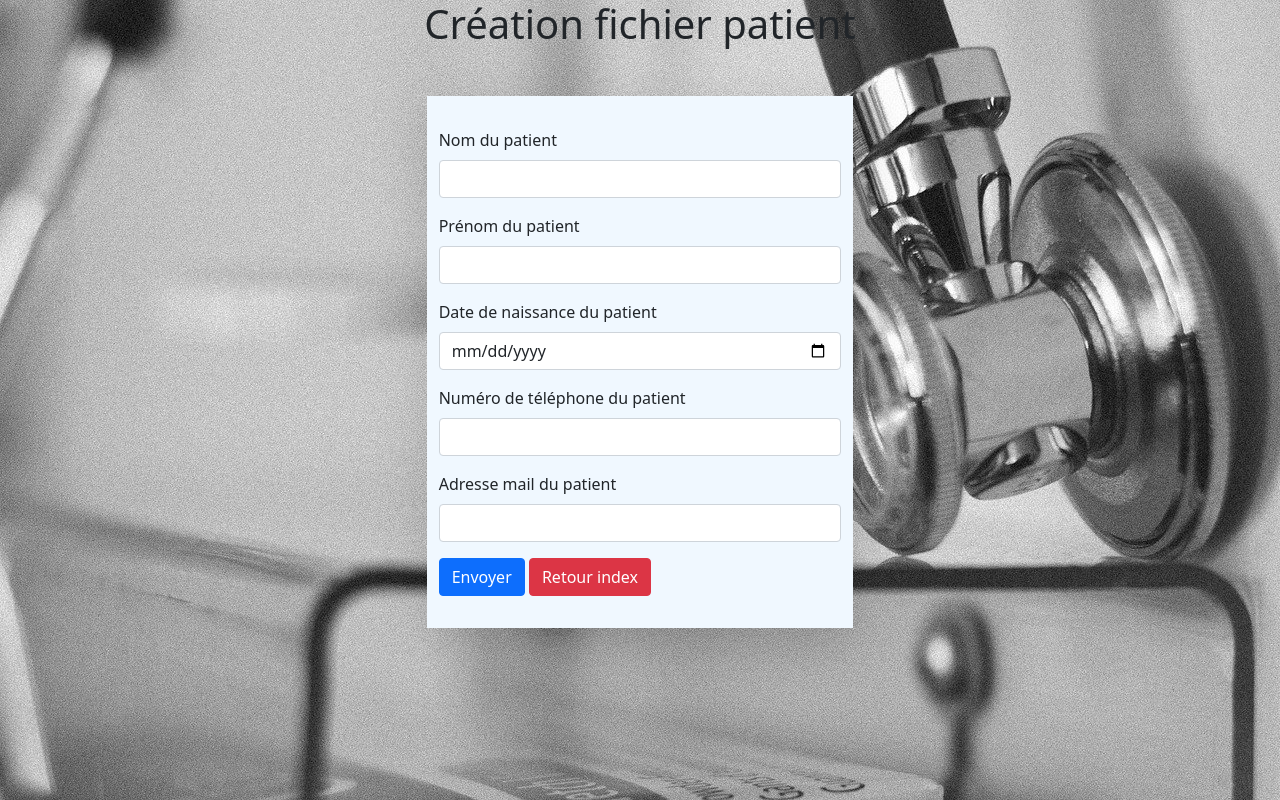
After one commit to Celine-Chan/PDO, a PHP site: page /views/ajout-patients.php in a window 1280 px wide. The commit adds this page. Run offline with PHP 8.4, Linux system fonts and the light colour scheme.

Commit message:
ajout ex1

```diff
--- a/Partie_1/models/clients.php
+++ b/Partie_1/models/clients.php
@@ -24,6 +24,12 @@ class Clients extends DataBase
     }
 
     //ex 3
+    /**
+     * methode permettant d'obtenir les clients selon une limite
+     *
+     * @param [int] $limit
+     * @return array
+     */
     public function showFirstClients($limit)
     {
         $query = 'SELECT `id`, `lastName`, `firstName` FROM `clients` LIMIT ' . $limit;
--- /dev/null
+++ b/Partie_2/assets/css/style.css
@@ -0,0 +1,11 @@
+body {
+    background-image: url('../img/stethoscope.jpg');
+    background-attachment: fixed;
+    background-repeat: no-repeat;
+    background-position: center;
+}
+
+form {
+    background-color: aliceblue;
+    padding: 2rem;
+}
--- /dev/null
+++ b/Partie_2/controllers/ajout-patients_controller.php
@@ -0,0 +1,59 @@
+<?php
+
+$errorMessages = [];
+
+$regexName = '/^[a-zA-Z]+$/';
+$regexBirthDate = '/^\d{4}(-)(((0)[0-9])|((1)[0-2]))(-)([0-2][0-9]|(3)[0-1])$/';
+$regexPhoneNumber = '/^0[1-68]([-. ]?[0-9]{2}){4}+$/';
+
+if (isset($_POST['submit'])) {
+
+    if (isset($_POST['lastName'])) {
+        if (!preg_match($regexName, $_POST['lastName'])) {
+            $errorMessages['lastName'] = 'Veuillez saisir un nom valide.';
+        }
+        if (empty($_POST['lastName'])) {
+            $errorMessages['lastName'] = 'Veuillez saisir un nom.';
+        }
+    }
+
+    if (isset($_POST['firstName'])) {
+        if (!preg_match($regexName, $_POST['firstName'])) {
+            $errorMessages['firstName'] = 'Veuillez saisir un prénom valide.';
+        }
+        if (empty($_POST['firstName'])) {
+            $errorMessages['firstName'] = 'Veuillez saisir un prénom.';
+        }
+    }
+
+    if (isset($_POST['birthDate'])) {
+        if (!preg_match($regexBirthDate, $_POST['birthDate'])) {
+            $errorMessages['birthDate'] = 'Veuillez saisir une date valide.';
+        }
+        if ($_POST['birthDate'] >= date('Y-m-d')){
+            $errorMessages['birthDate'] = 'Date impossible !';
+        }
+        if (empty($_POST['birthDate'])) {
+            $errorMessages['birthDate'] = 'Veuillez saisir une date.';
+        }
+    }
+
+    if (isset($_POST['phoneNumber'])) {
+        if (!preg_match($regexPhoneNumber, $_POST['phoneNumber'])) {
+            $errorMessages['phoneNumber'] = 'Veuillez saisir un numéro de téléphone valide.';
+        }
+        if (empty($_POST['phoneNumber'])) {
+            $errorMessages['phoneNumber'] = 'Veuillez saisir un numéro de téléphone.';
+        }
+    }
+
+    if (isset($_POST['email'])) {
+        //filtre pour éviter une regex
+        if (!filter_var($_POST['email'], FILTER_VALIDATE_EMAIL)) {
+            $errorMessages['email'] = 'Veuillez saisir une adresse mail valide';
+        }
+        if (empty($_POST['email'])) {
+            $errorMessages['email'] = 'Veuillez saisir une adresse email.';
+        }
+    }
+}
--- a/Partie_2/controllers/index_controller.php
+++ b/Partie_2/controllers/index_controller.php
@@ -1,5 +1,3 @@
 <?php
 
-require_once 'models/database.php';
-require_once 'models/ajout-patients.php';
-require_once 'models/liste-patients.php';
+require 'models/database.php';
--- a/Partie_2/models/database.php
+++ b/Partie_2/models/database.php
@@ -1,5 +1,4 @@
 <?php
-
 class DataBase
 {
     protected $dataBase;
--- /dev/null
+++ b/Partie_2/views/ajout-patients.php
@@ -0,0 +1,80 @@
+<?php
+
+require '../controllers/ajout-patients_controller.php';
+
+?>
+<!DOCTYPE html>
+<html lang="fr">
+
+<head>
+    <meta charset="UTF-8">
+    <meta http-equiv="X-UA-Compatible" content="IE=edge">
+    <meta name="viewport" content="width=device-width, initial-scale=1.0">
+    <link href="https://cdn.jsdelivr.net/npm/bootstrap@5.0.0-beta2/dist/css/bootstrap.min.css" rel="stylesheet"
+    integrity="sha384-BmbxuPwQa2lc/FVzBcNJ7UAyJxM6wuqIj61tLrc4wSX0szH/Ev+nYRRuWlolflfl" crossorigin="anonymous">
+    <link rel="stylesheet" href="../assets/css/style.css">
+    <title>Partie 2 PDO</title>
+</head>
+
+<body>
+
+    <h1 class="text-center mb-5">Création fichier patient</h1>
+
+    <form class="container col-4 shadow-lg" action="ajout-patients.php" method="POST">
+
+        <div class="mb-3">
+            <label for="lastName" class="form-label">Nom du patient</label>
+            <input type="text" class="form-control" id="lastName" name="lastName" value="<?= isset($_POST['lastName']) ? $_POST['lastName'] : '' ?>">
+            <div class="text-danger">
+                <!-- message d'erreur si pas validé -->
+                <span><?= isset($errorMessages['lastName']) ? $errorMessages['lastName'] : '' ?></span>
+            </div>
+        </div>
+
+        <div class="mb-3">
+            <label for="firstName" class="form-label">Prénom du patient</label>
+            <input type="text" class="form-control" id="firstName" name="firstName" value="<?= isset($_POST['firstName']) ? $_POST['firstName'] : '' ?>">
+            <div class="text-danger">
+                <!-- message d'erreur si pas validé -->
+                <span><?= isset($errorMessages['firstName']) ? $errorMessages['firstName'] : '' ?></span>
+            </div>
+        </div>
+
+        <div class="mb-3">
+            <label for="birthDate" class="form-label">Date de naissance du patient</label>
+            <input type="date" class="form-control" id="birthDate" name="birthDate" value="<?= isset($_POST['birthDate']) ? $_POST['birthDate'] : '' ?>">
+            <div class="text-danger">
+                <!-- message d'erreur si pas validé -->
+                <span><?= isset($errorMessages['birthDate']) ? $errorMessages['birthDate'] : '' ?></span>
+            </div>
+        </div>
+
+        <div class="mb-3">
+            <label for="phoneNumber" class="form-label">Numéro de téléphone du patient</label>
+            <input type="text" class="form-control" id="phoneNumber" name="phoneNumber" value="<?= isset($_POST['phoneNumber']) ? $_POST['phoneNumber'] : '' ?>">
+            <div class="text-danger">
+                <!-- message d'erreur si pas validé -->
+                <span><?= isset($errorMessages['phoneNumber']) ? $errorMessages['phoneNumber'] : '' ?></span>
+            </div>
+        </div>
+
+        <div class="mb-3">
+            <label for="email" class="form-label">Adresse mail du patient</label>
+            <input type="email" class="form-control" id="email" name="email" aria-describedby="emailHelp" value="<?= isset($_POST['email']) ? $_POST['email'] : '' ?>">
+            <div class="text-danger">
+                <!-- message d'erreur si pas validé -->
+                <span><?= isset($errorMessages['email']) ? $errorMessages['email'] : '' ?></span>
+            </div>
+        </div>
+
+        <button type="submit" class="btn btn-primary" name="submit">Envoyer</button>
+
+        <a class="btn btn-danger" href="../index.php" role="button">Retour index</a>
+
+    </form>
+
+    <script src="https://cdn.jsdelivr.net/npm/bootstrap@5.0.0-beta2/dist/js/bootstrap.bundle.min.js"
+    integrity="sha384-b5kHyXgcpbZJO/tY9Ul7kGkf1S0CWuKcCD38l8YkeH8z8QjE0GmW1gYU5S9FOnJ0" crossorigin="anonymous"></script>
+</body>
+
+</html>
```
Also changed, not shown: Partie_2/index.php (+12 -5 lines), Partie_2/models/ajout-patients.php (deleted, +0 -55 lines), Partie_2/models/liste-patients.php (deleted, +0 -29 lines), Partie_2/assets/img/hospital.jpg (added), Partie_2/assets/img/stethoscope.jpg (added).
